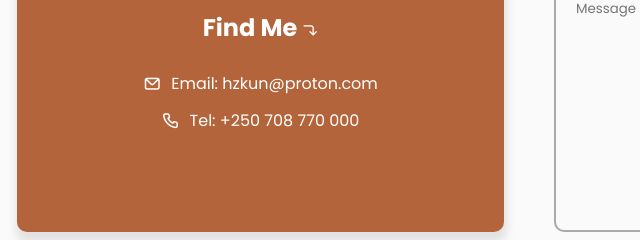
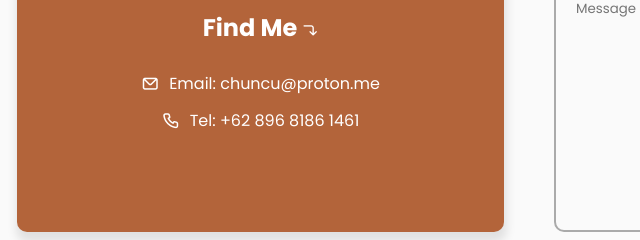
Before and after one commit to Hzkun001/portfolio-hz, a plain HTML site: page index.html in a window 1280 px wide. Shown: the part 3387-3627 px from the top of the page, 111-751 px from the left. Drawn offline with nearby package versions, Linux system fonts and the light colour scheme.

Commit message:
Update index.html
edit no telp dan email

```diff
--- a/index.html
+++ b/index.html
@@ -241,8 +241,8 @@
              <div class="col">
                 <div class="contact-info">
                     <h2>Find Me <i class="uil uil-corner-right-down"></i></h2>
-                    <p><i class="uil uil-envelope"></i> Email: hzkun@proton.com</p>
-                    <p><i class="uil uil-phone"></i> Tel: +250 708 770 000</p>
+                    <p><i class="uil uil-envelope"></i> Email: chuncu@proton.me</p>
+                    <p><i class="uil uil-phone"></i> Tel: +62 896 8186 1461</p>
                 </div>
              </div>
              <div class="col">
```
